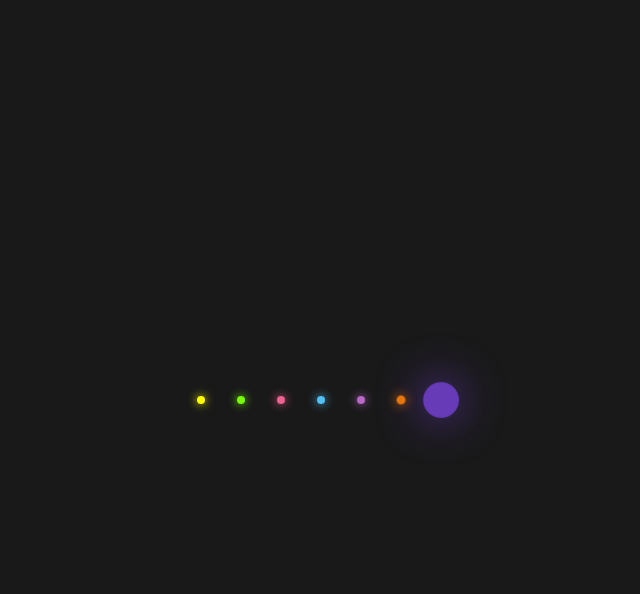
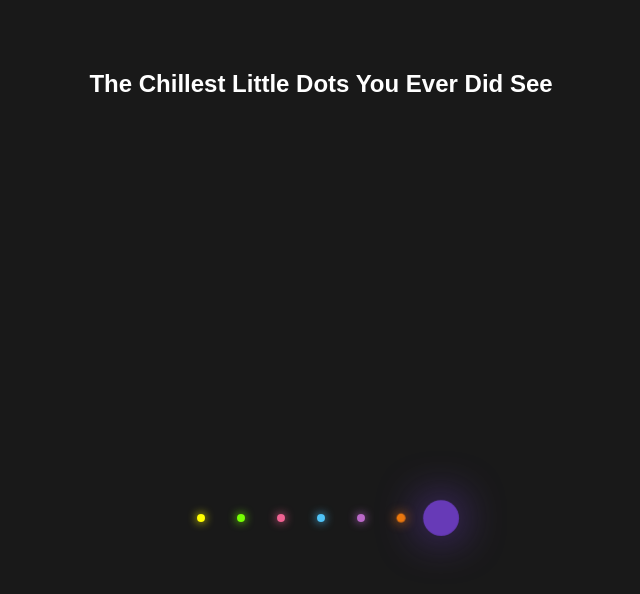
Before and after one commit to Bemusedata2/my-first-repo, a plain HTML site: page index.html in a window 1280 px wide. Shown: the whole page, without its empty margins (319-959 px from the left). Drawn offline with Linux system fonts and the light colour scheme.

Commit message:
added a header

```diff
--- a/index.html
+++ b/index.html
@@ -7,6 +7,7 @@
   <title>Glowing Dots</title>
 </head>
 <body>
+  <h2>The Chillest Little Dots You Ever Did See</h2>
   <ul>
     <li></li>
     <li></li>
```
